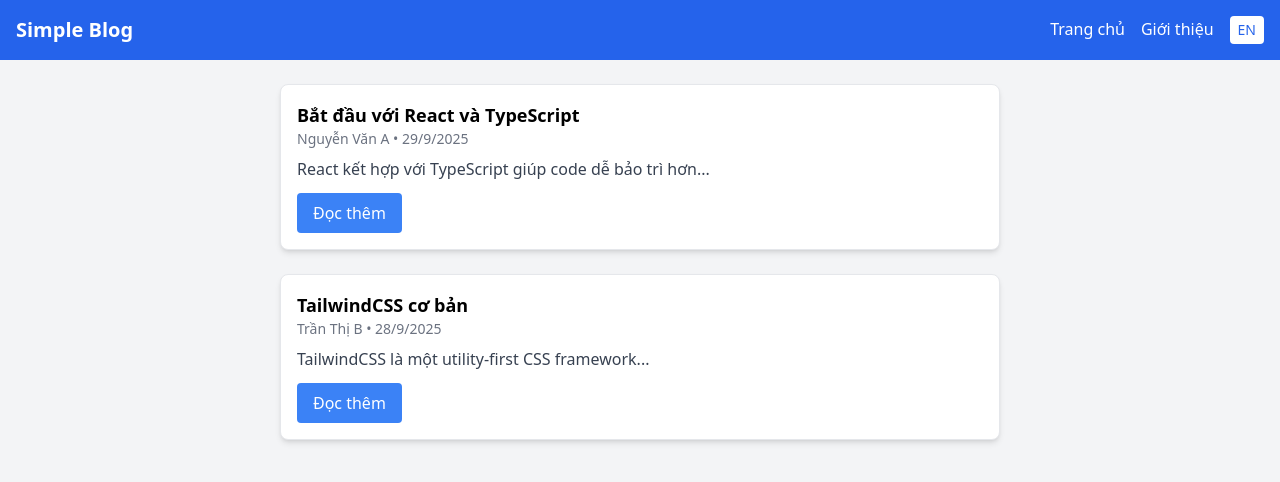
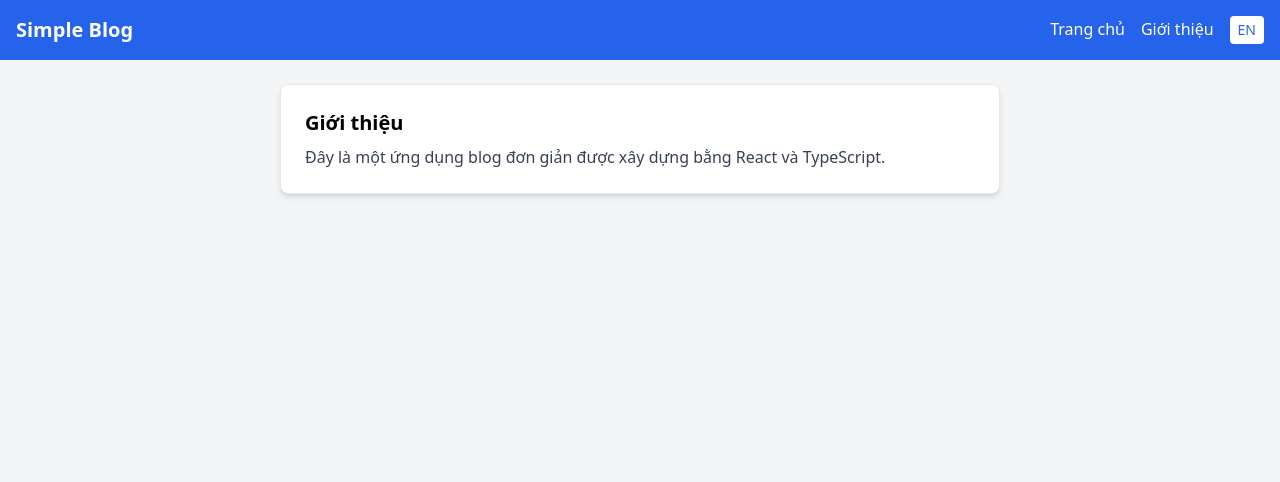
Before and after one commit to letungbaoan/ThucHanhReactJs, a React (Vite) app: page /about in a window 1280 px wide. Shown: the top 482 px of the page. Built offline with nearby package versions, Linux system fonts and the light colour scheme.

Commit message:
Module 6

```diff
--- a/package.json
+++ b/package.json
@@ -14,7 +14,8 @@
     "prettier-plugin-tailwindcss": "^0.6.14",
     "react": "^19.1.1",
     "react-dom": "^19.1.1",
-    "react-i18next": "^16.0.0"
+    "react-i18next": "^16.0.0",
+    "react-router-dom": "^6.30.1"
   },
   "devDependencies": {
     "@eslint/js": "^9.36.0",
--- a/src/App.tsx
+++ b/src/App.tsx
@@ -1,14 +1,15 @@
 import React, { useState, useEffect } from 'react'
 import Header from './components/Header'
-import PostCard, { type PostRaw, type Post } from './components/PostCard'
+import { type PostRaw, type Post } from './components/PostCard'
 import { initialPosts } from './data/initialPosts'
-import { useTranslation } from 'react-i18next'
+import { BrowserRouter as Router, Routes, Route } from 'react-router-dom'
+import Home from './pages/Home'
+import PostDetail from './pages/PostDetail'
+import About from './pages/About'
 
 const STORAGE_KEY = 'blogPosts'
 
 const App: React.FC = () => {
-  const { t } = useTranslation()
-
   const [posts, setPosts] = useState<Post[]>([])
 
   useEffect(() => {
@@ -36,17 +37,19 @@ const App: React.FC = () => {
   }, [posts])
 
   return (
-    <div className='min-h-screen bg-gray-100'>
-      <Header title='Simple Blog' />
+    <Router>
+      <div className='min-h-screen bg-gray-100'>
+        <Header title='Simple Blog' />
 
-      <main className='mx-auto grid max-w-3xl gap-6 p-6'>
-        {posts.length > 0 ? (
-          posts.map((post) => <PostCard key={post.id} post={post} />)
-        ) : (
-          <p className='text-center text-gray-500'>{t('noPosts')}</p>
-        )}
-      </main>
-    </div>
+        <main className='mx-auto max-w-3xl p-6'>
+          <Routes>
+            <Route path='/' element={<Home posts={posts} />} />
+            <Route path='/post/:id' element={<PostDetail posts={posts} />} />
+            <Route path='/about' element={<About />} />
+          </Routes>
+        </main>
+      </div>
+    </Router>
   )
 }
 
--- a/src/components/Header.tsx
+++ b/src/components/Header.tsx
@@ -1,5 +1,6 @@
 import React from 'react'
 import { useTranslation } from 'react-i18next'
+import { Link } from 'react-router-dom'
 
 type HeaderProps = {
   title?: string
@@ -17,12 +18,12 @@ const Header: React.FC<HeaderProps> = ({ title }) => {
     <header className='flex items-center justify-between bg-blue-600 p-4 text-white'>
       <h1 className='text-xl font-bold'>{title || t('title')}</h1>
       <nav className='space-x-4'>
-        <a href='#' className='hover:underline'>
+        <Link to='/' className='hover:underline'>
           {t('home')}
-        </a>
-        <a href='#' className='hover:underline'>
+        </Link>
+        <Link to='/about' className='hover:underline'>
           {t('about')}
-        </a>
+        </Link>
         <button
           onClick={toggleLang}
           className='ml-4 rounded bg-white px-2 py-1 text-sm font-medium text-blue-600 hover:bg-gray-200'
--- a/src/components/PostCard.tsx
+++ b/src/components/PostCard.tsx
@@ -1,4 +1,5 @@
 import { useTranslation } from 'react-i18next'
+import { Link } from 'react-router-dom'
 
 export interface Post {
   id: number
@@ -38,7 +39,12 @@ const PostCard = ({ post }: PostCardProps) => {
         {safeAuthor} • {safeDate}
       </p>
       <p className='mt-2 text-gray-700'>{safeExcerpt}</p>
-      <button className='mt-3 rounded bg-blue-500 px-4 py-2 text-white hover:bg-blue-600'>{t('readMore')}</button>
+      <Link
+        to={`/post/${post.id}`}
+        className='mt-3 inline-block rounded bg-blue-500 px-4 py-2 text-white hover:bg-blue-600'
+      >
+        {t('readMore')}
+      </Link>
     </div>
   )
 }
--- a/src/i18n.ts
+++ b/src/i18n.ts
@@ -12,7 +12,9 @@ i18n.use(initReactI18next).init({
         title: 'Simple Blog',
         noPosts: 'No posts available'
       },
-      postcard: en.postcard
+      postcard: en.postcard,
+      postdetail: en.postdetail,
+      about: en.about
     },
     vi: {
       translation: {
@@ -21,7 +23,9 @@ i18n.use(initReactI18next).init({
         title: 'Blog đơn giản',
         noPosts: 'Không có bài viết nào'
       },
-      postcard: vi.postcard
+      postcard: vi.postcard,
+      postdetail: vi.postdetail,
+      about: vi.about
     }
   },
   lng: 'vi',
--- a/src/locales/en.json
+++ b/src/locales/en.json
@@ -5,5 +5,12 @@
     "noDate": "Invalid date",
     "noExcerpt": "No excerpt available",
     "readMore": "Read more"
+  },
+  "postdetail": {
+    "notFound": "Post not found"
+  },
+  "about": {
+    "title": "About",
+    "content": "This is a simple blog application built with React and TypeScript."
   }
 }
--- a/src/locales/vi.json
+++ b/src/locales/vi.json
@@ -5,5 +5,12 @@
     "noDate": "Ngày không hợp lệ",
     "noExcerpt": "Không có tóm tắt",
     "readMore": "Đọc thêm"
+  },
+  "postdetail": {
+    "notFound": "Không tìm thấy bài viết"
+  },
+  "about": {
+    "title": "Giới thiệu",
+    "content": "Đây là một ứng dụng blog đơn giản được xây dựng bằng React và TypeScript."
   }
 }
--- /dev/null
+++ b/src/pages/About.tsx
@@ -0,0 +1,14 @@
+import React from 'react'
+import { useTranslation } from 'react-i18next'
+
+const About: React.FC = () => {
+  const { t } = useTranslation('about')
+  return (
+    <div className='rounded-lg border bg-white p-6 shadow-md'>
+      <h2 className='text-xl font-bold'>{t('title')}</h2>
+      <p className='mt-2 text-gray-700'>{t('content')}</p>
+    </div>
+  )
+}
+
+export default About
--- /dev/null
+++ b/src/pages/Home.tsx
@@ -0,0 +1,26 @@
+// src/pages/Home.tsx
+import React from 'react'
+import PostCard, { type Post } from '../components/PostCard'
+import { useTranslation } from 'react-i18next'
+
+type HomeProps = {
+  posts: Post[]
+}
+
+const Home: React.FC<HomeProps> = ({ posts }) => {
+  const { t } = useTranslation()
+
+  if (posts.length === 0) {
+    return <p className='text-center text-gray-500'>{t('noPosts')}</p>
+  }
+
+  return (
+    <div className='grid gap-6'>
+      {posts.map((post) => (
+        <PostCard key={post.id} post={post} />
+      ))}
+    </div>
+  )
+}
+
+export default Home
--- /dev/null
+++ b/src/pages/PostDetail.tsx
@@ -0,0 +1,28 @@
+import React from 'react'
+import { useParams } from 'react-router-dom'
+import type { Post } from '../components/PostCard'
+import { useTranslation } from 'react-i18next'
+
+type PostDetailProps = {
+  posts: Post[]
+}
+
+const PostDetail: React.FC<PostDetailProps> = ({ posts }) => {
+  const { t } = useTranslation('postdetail')
+  const { id } = useParams<{ id: string }>()
+  const post = posts.find((p) => p.id === Number(id))
+
+  if (!post) return <p>{t('notFound')}</p>
+
+  return (
+    <article className='rounded-lg border bg-white p-6 shadow-md'>
+      <h2 className='text-2xl font-bold'>{post.title}</h2>
+      <p className='text-sm text-gray-500'>
+        {post.author} • {post.date.toLocaleDateString('vi-VN')}
+      </p>
+      <div className='mt-4 text-gray-700'>{post.content}</div>
+    </article>
+  )
+}
+
+export default PostDetail
```
Also changed, not shown: 1 other file (tests, documents, lock files or other folders).
